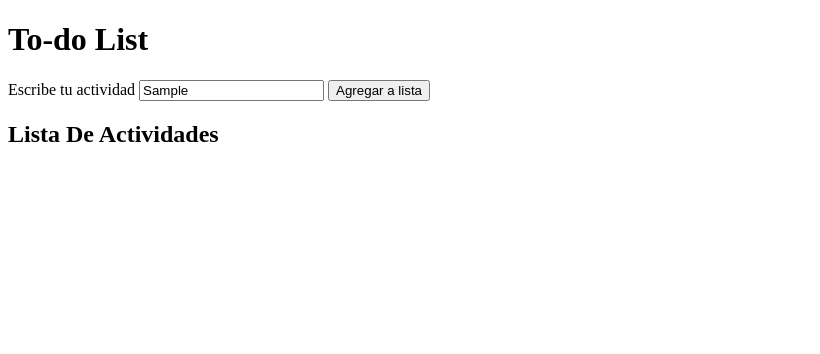
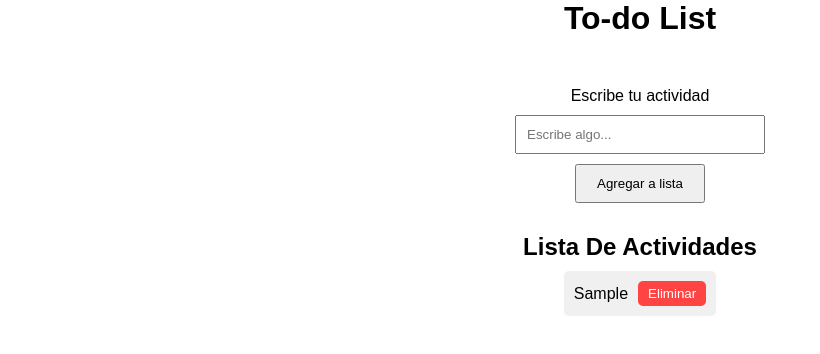
Before and after one commit to andresdev2002/js-learning-journey, a plain HTML site: page To-do-List/index.html in a window 1280 px wide. Both pictures are taken after typing "Sample" into the empty fields and a click on the button "Agregar a lista". Shown: the whole page, without its empty margins (0-820 px from the left). Drawn offline with Linux system fonts and the light colour scheme.

Commit message:
Versión_1 to-do list

```diff
--- a/To-do-List/index.html
+++ b/To-do-List/index.html
@@ -3,19 +3,24 @@
 <head>
     <meta charset="UTF-8">
     <meta name="viewport" content="width=device-width, initial-scale=1.0">
-    <title>Document</title>
+    <link rel="stylesheet" href="style.css">
+    <title>To-do List</title>
 </head>
 <body>
     <h1>To-do List</h1>
+    <div class="contenedor">
+    <label for="Actividad">Escribe tu actividad</label>
+    <input id="taskInput" type="text" placeholder="Escribe algo...">
+    <button id="addButton">Agregar a lista</button>
+    </div>
 
-    <label for="Actividad">Escribe tu actividad</label>
-    <input id="taskInput" type="text">
-    <button id="addButton">Agregar a lista</button>
-
+    <div class="lista">
     <h2>Lista De Actividades</h2>
 
     <ol id="taskList">
 
     </ol>
+    </div>
+    <script src="script.js"></script>
 </body>
 </html>
--- a/To-do-List/script.js
+++ b/To-do-List/script.js
@@ -0,0 +1,53 @@
+// OBTENER los elementos del HTML
+const input = document.getElementById('taskInput');
+const button = document.getElementById('addButton');
+const lista = document.getElementById('taskList');
+
+// FUNCIÓN que agrega tareas
+function agregarTarea() {
+    // 1. Obtener texto del input
+    const textoTarea = input.value;
+
+    // 2. Validar que no esté vacío
+    if (textoTarea === '') {
+        alert('¡Escribe algo primero!');
+        return;
+    }
+
+    // 3. Crear nuevo <li>
+    const nuevoLi = document.createElement('li');
+
+    // 4. Poner texto en el <li>
+    nuevoLi.textContent = textoTarea;
+
+    // 5. Crear botón eliminar
+    const botonEliminar = document.createElement('button');
+    botonEliminar.textContent = 'Eliminar';
+    botonEliminar.style.marginLeft = '10px';
+    botonEliminar.style.padding = '5px 10px';
+    botonEliminar.style.cursor = 'pointer';
+
+    // 6. Cuando click en eliminar, borrar tarea
+    botonEliminar.onclick = function() {
+        nuevoLi.remove();
+    };
+
+    // 7. Agregar botón dentro del <li>
+    nuevoLi.appendChild(botonEliminar);
+
+    // 8. Agregar <li> a la lista
+    lista.appendChild(nuevoLi);
+
+    // 9. Limpiar input
+    input.value = '';
+}
+
+// CONECTAR botón con la función
+button.addEventListener('click', agregarTarea);
+
+// BONUS: Funciona con Enter también
+input.addEventListener('keypress', function(evento) {
+    if (evento.key === 'Enter') {
+        agregarTarea();
+    }
+});
--- a/To-do-List/style.css
+++ b/To-do-List/style.css
@@ -0,0 +1,66 @@
+*{
+    margin: 0%;
+    padding: 0%;
+    box-sizing: border-box;
+    font-family:sans-serif;
+}
+
+h1{
+    text-align: center;
+}
+
+.contenedor{
+   display: flex;           /* Activa Flexbox */
+    flex-direction: column;  /* Organiza los elementos en columna */
+    align-items: center;     /* Centra el input y el botón horizontalmente */
+    gap: 10px;               /* Espacio entre input y botón */
+    margin-top: 50px;        /* Baja todo un poco */
+}
+input {
+    padding: 10px;
+    width: 250px;
+}
+
+button {
+    padding: 10px 20px;
+}
+.lista{
+    text-align: center;      /* Centra el texto */
+    margin-top: 30px;        /* Baja el contenido */
+}
+
+
+#taskList {
+    display: inline-block;   /* Permite centrar la lista */
+    text-align: left;        /* Mantiene los números alineados a la izquierda */
+    margin-top: 10px;
+}
+li {
+    margin-bottom: 10px;
+    padding: 10px;
+    background: #f0f0f0;
+    border-radius: 5px;
+    display: flex;
+    justify-content: space-between;
+    align-items: center;
+}
+
+li button {
+    background: #ff4444;
+    color: white;
+    border: none;
+    padding: 5px 15px;
+    border-radius: 5px;
+    cursor: pointer;
+}
+
+li button:hover {
+    background: #cc0000;
+}
+/*display: flex → activa flexbox
+
+flex-direction: column → coloca el input arriba y el botón abajo
+
+align-items: center → centra ambos elementos
+
+gap: 10px → separa el input y el botón sin usar márgenes*/
```
